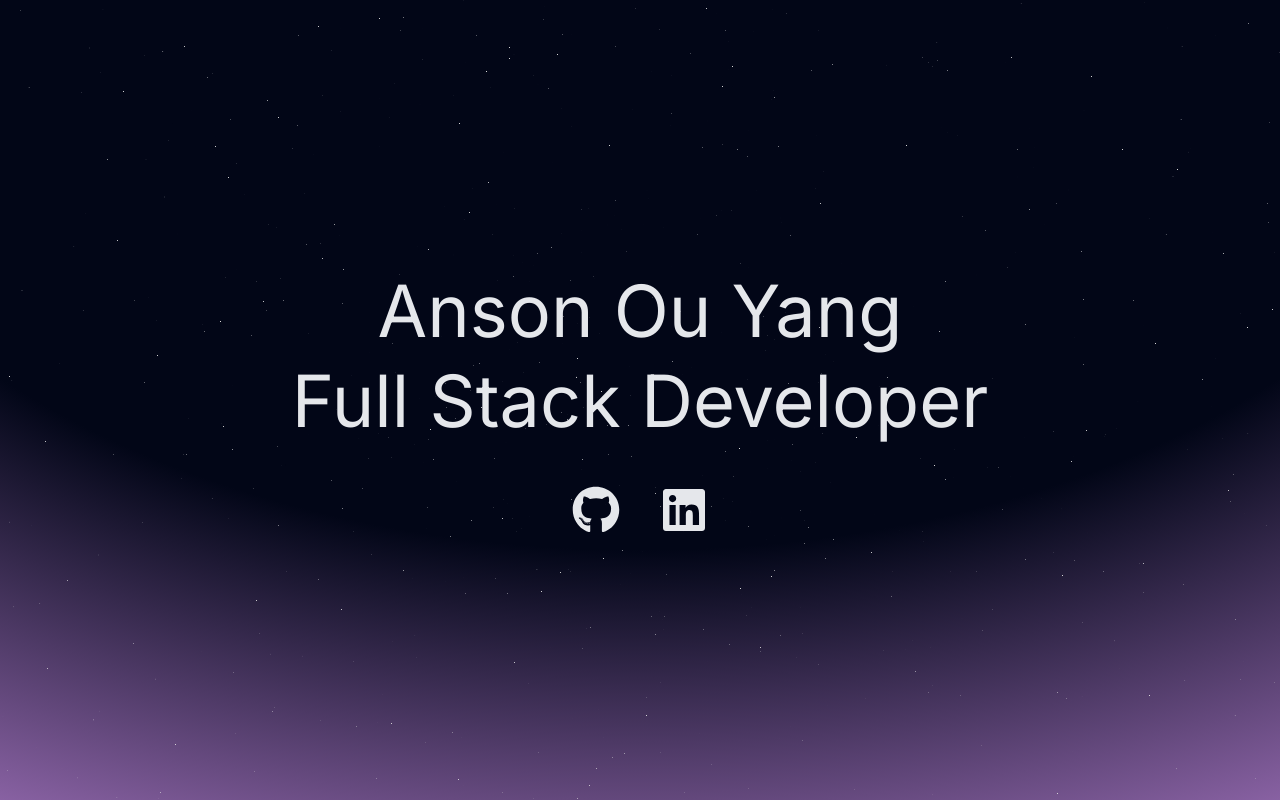
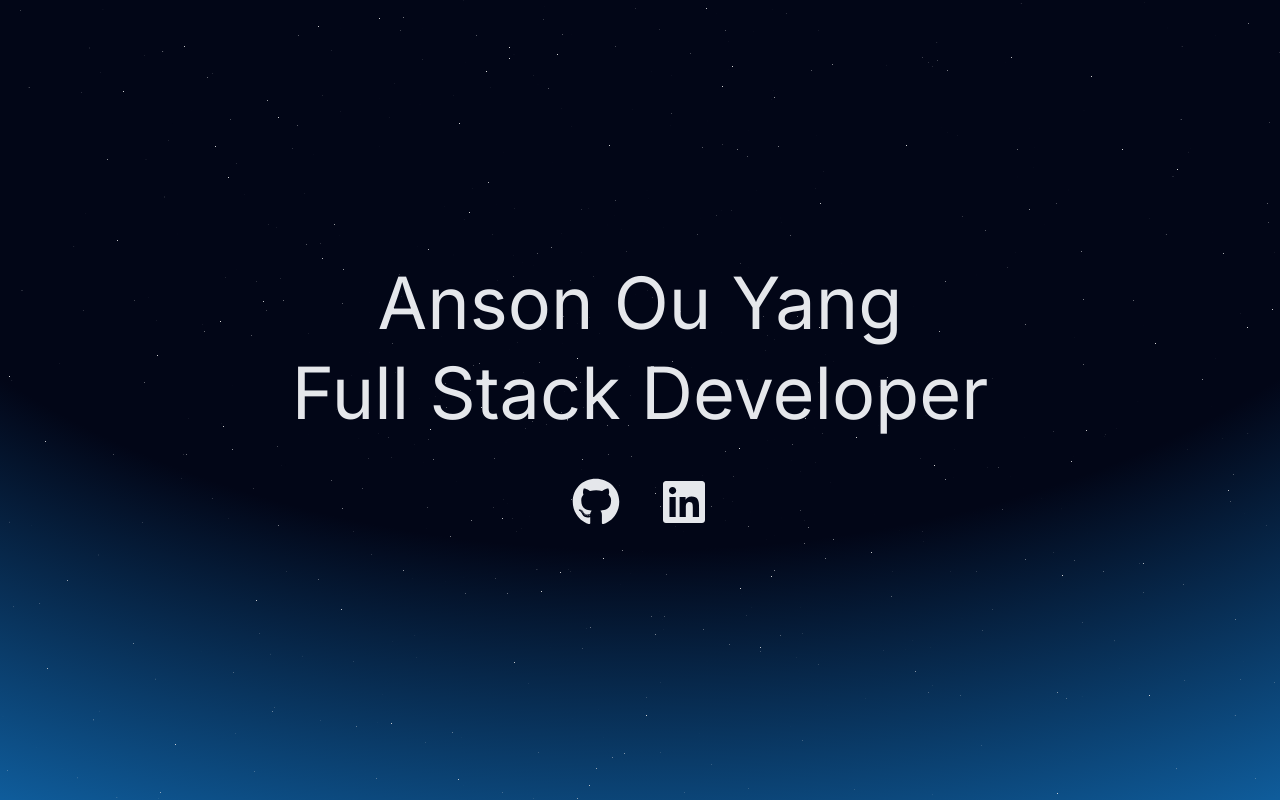
Before and after one commit to ansonoy/new-portfolio, a Next.js app: page / in a window 1280 px wide. Built offline with nearby package versions, Linux system fonts and the light colour scheme.

Commit message:
updated a couple styles for magnetic effect & duration of bg animation

```diff
--- a/app/components/introReveal.tsx
+++ b/app/components/introReveal.tsx
@@ -20,7 +20,7 @@ export const IntroReveal = () => {
   useEffect(() => {
     animate(color, colorArray, {
       ease: "easeInOut",
-      duration: 10,
+      duration: 20,
       repeat: Infinity,
       repeatType: "mirror"
     })
@@ -37,7 +37,7 @@ export const IntroReveal = () => {
         <h1 className="text-4xl sm:text-6xl lg:text-7xl !leading-tight">
           Anson Ou Yang <br /> Full Stack Developer
         </h1>
-        <div className="flex flex-row space-x-10 mt-10">
+        <div className="flex flex-row space-x-2 mt-6">
           <MagneticEffect>
             <a
               href="https://github.com/ansonoy"
--- a/app/components/magneticEffect.tsx
+++ b/app/components/magneticEffect.tsx
@@ -32,7 +32,7 @@ export const MagneticEffect = ({ children }: MagneticEffectProps) => {
       onMouseLeave={mouseLeave}
       animate={{ x, y }}
       transition={{ type: "spring", stiffness: 150, damping: 20, mass: 0.1 }}
-      className="w-fit h-fit"
+      className="w-fit h-fit p-4"
     >
       {children}
     </motion.div>
```
